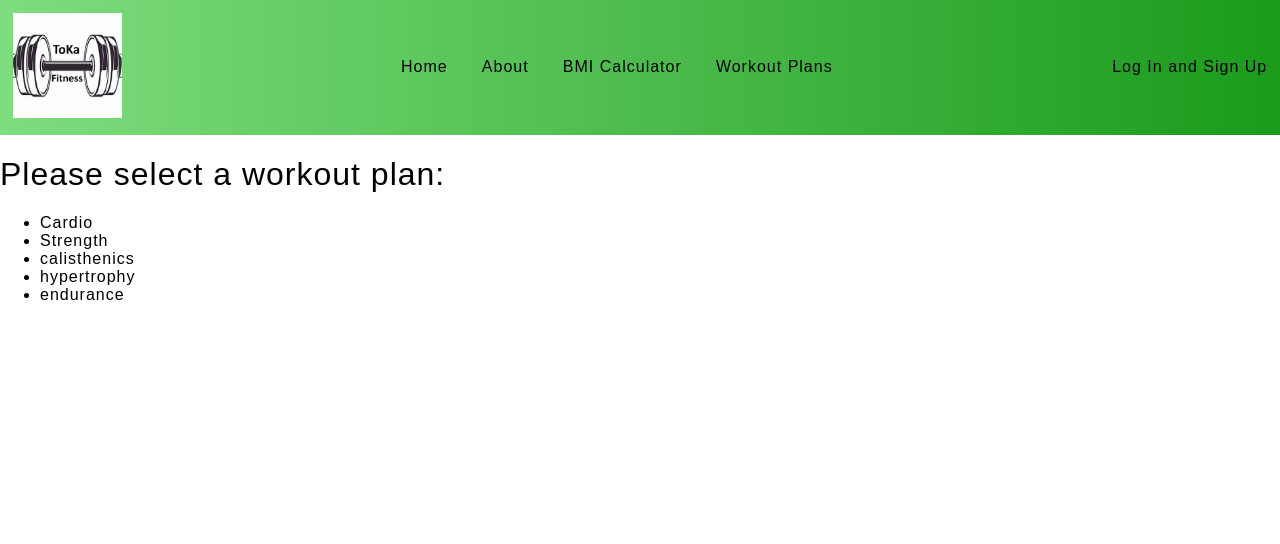
After one commit to chukins/Team-roject, a Flask app: page /workplan in a window 1280 px wide. The commit adds this page. Shown: the top 544 px of the page. Run offline with Flask 3, Linux system fonts and the light colour scheme.

Commit message:
added proper logo and basic workout plan

```diff
--- a/app.py
+++ b/app.py
@@ -25,5 +25,14 @@ def login():
     return render_template('login.html')
 
 
+
+@app.route('/workplan')
+def workplan():
+    return render_template('WorkPlans.html')
+
+@app.route('/about', methods=['POST', 'GET'])
+def about():
+    return render_template('about.html')
+
 if __name__ == '__main__':
     app.run(debug=True)
--- a/static/Layout-styles.css
+++ b/static/Layout-styles.css
@@ -69,3 +69,7 @@ a {
     text-decoration: none;
     transition: 1s ease-in-out;
 }
+
+#logo1{
+    height: 105px;
+}
--- /dev/null
+++ b/templates/WorkPlans.html
@@ -0,0 +1,15 @@
+{% extends "layout.html" %}
+
+{% block body %}
+
+<h1>Please select a workout plan: </h1>
+<ul>
+    <li>Cardio</li>
+    <li>Strength</li>
+    <li>calisthenics</li>
+    <li>hypertrophy</li>
+    <li>endurance</li>
+</ul>
+
+
+{% endblock %}
--- a/templates/layout.html
+++ b/templates/layout.html
@@ -11,18 +11,18 @@
 
     <header>
         <div>
-            <img src="https://placehold.co/105">
+            <img id="logo1" src="{{url_for('static', filename=('logo.png'))}}">
         </div>
 
         <div class="navbar_middle">
-            <a href="#">Home</a>
-            <a href="#">About</a>
-            <a href="#">BMI Calculator</a>
-            <a href="#">Workout Plans</a>
+            <a href="{{url_for('index')}}">Home</a>
+            <a href="{{url_for('about')}}">About</a>
+            <a href="{{url_for('index')}}">BMI Calculator</a>
+            <a href="{{url_for('workplan')}}">Workout Plans</a>
         </div>
 
         <div class="Login_Signup">
-            <a id="Login and Sign Up" href="#">Log In and Sign Up</a>
+            <a id="Login and Sign Up" href="{{url_for('login')}}">Log In and Sign Up</a>
         </div>
 
     </header>
```
Also changed, not shown: templates/about.html (added).
